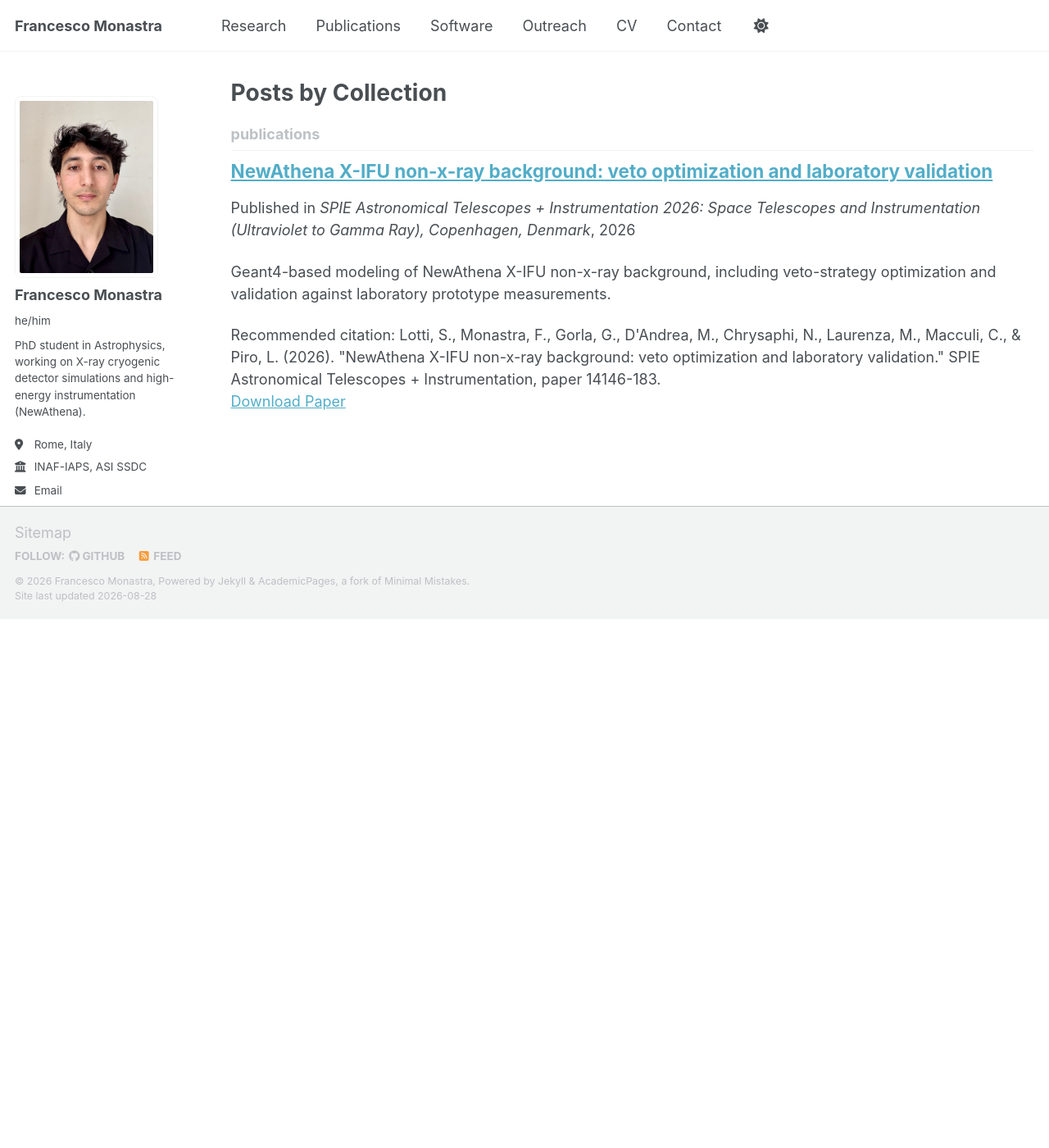
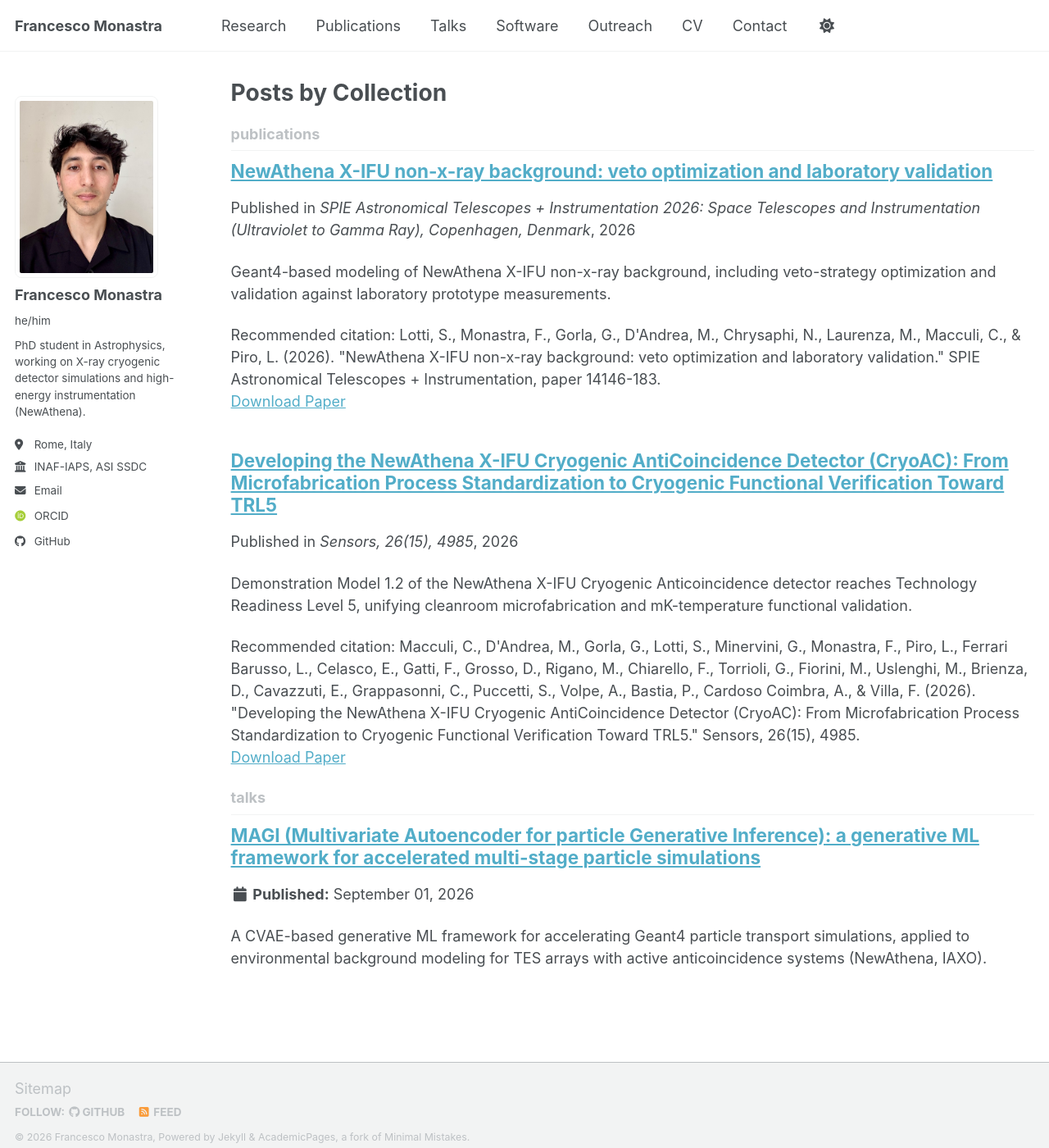
Before and after one commit to francescomonastra/francescomonastra.github.io, a Jekyll site: the page built from _pages/collection-archive.html, in a window 1280 px wide and 1400 px high. Shown: the whole window at 82% size. Built offline with Jekyll 4.4.1, drawn with Linux system fonts in a browser that asks for light colours; some web fonts are replaced; a script bundle is joined from its source files by our own code; library files that are not in the unit come from our copies.

Commit message:
Add latest Sensors publication, restore Talks section, update Research
Publications: add the CryoAC TRL5 journal article (Sensors 26(15), 4985)
found via ORCID/Crossref -- the most recent published work.

Research: expand the MAGI section (now named explicitly, retraining
status) and add a new HENABICS section on cross-instrument online
background estimation via simulation-based inference.

Talks: restore the collection/page/nav entry (previously removed as
unused) and add the ML4ASTRO3 Flash Talk on MAGI, with title, date, and
abstract pulled from the accepted contribution page.

Co-Authored-By: Claude Sonnet 5 <noreply@anthropic.com>

```diff
--- a/_config.yml
+++ b/_config.yml
@@ -223,6 +223,9 @@ collections:
   publications:
     output: true
     permalink: /:collection/:path/
+  talks:
+    output: true
+    permalink: /:collection/:path/
 
 
 # These settings control how pages and collections are included in the site
@@ -254,6 +257,14 @@ defaults:
       author_profile: true
       share: true
       comments: true
+  # _talks
+  - scope:
+      path: ""
+      type: talks
+    values:
+      layout: talk
+      author_profile: true
+      share: true
 
 
 # Sass/SCSS
--- a/_data/navigation.yml
+++ b/_data/navigation.yml
@@ -14,6 +14,9 @@ main:
   - title: "Publications"
     url: /publications/
 
+  - title: "Talks"
+    url: /talks/
+
   - title: "Software"
     url: /software/
 
--- a/_pages/research.md
+++ b/_pages/research.md
@@ -15,6 +15,10 @@ My research focuses on detector simulations and data-analysis methods for high-e
 - Machine-learning techniques for event classification and background suppression and for efficiency enhancement in Geant4 multi-stage simulations
 - Instrumentation for future space missions such as ATHENA and for low-background on Earth experiments such as IAXO
 
-## Generative modeling for fast background simulation
+## MAGI: generative modeling for fast background simulation
 
-I'm currently developing a Conditional Variational Autoencoder (CVAE) that learns the phase-space distribution — energy, position, and direction — of particles crossing a detector surface in Geant4 simulations, so that new, physically consistent events can be sampled directly instead of re-running full particle transport. The architecture uses per-variable output heads: a categorical head for the energy spectrum, and Gaussian and unit-circle-regularized heads for the radial and angular geometry, together with task-adaptive loss weighting to balance the different physical quantities during training. I'm applying this to accelerate cosmic-ray background modeling for the NewAthena X-IFU detector.
+I'm developing **MAGI** (Multivariate Autoencoder for particle Generative Inference), a Conditional Variational Autoencoder (CVAE) that learns the phase-space distribution — energy, position, and direction — of particles crossing a detector surface in Geant4 simulations, so that new, physically consistent events can be sampled directly instead of re-running full particle transport. The architecture uses per-variable output heads: a categorical head for the energy spectrum, and Gaussian and unit-circle-regularized heads for the radial and angular geometry, together with task-adaptive loss weighting to balance the different physical quantities during training. I'm applying this to accelerate cosmic-ray background modeling for the NewAthena X-IFU detector, and currently retraining it on an expanded cosmic-ray dataset following updates to the underlying Geant4 mass model.
+
+## HENABICS: online background estimation across missions
+
+I'm also working on **HENABICS**, aimed at cross-correlating data from different X-ray instruments and orbits to provide an online estimate of the particle background during an observation, rather than relying solely on post-hoc modeling. This builds on simulation-based inference methods — invertible neural networks and neural posterior estimation — following the work of [Barret & Dupourque](https://arxiv.org/abs/2401.06061), [Ardizzone](https://arxiv.org/abs/1808.04730), and [Backes](https://arxiv.org/abs/2212.08674). The current focus is on real background and radiation-environment data from XMM-Newton and eROSITA.
--- /dev/null
+++ b/_publications/2026-08-06-cryoac-trl5-sensors.md
@@ -0,0 +1,13 @@
+---
+title: "Developing the NewAthena X-IFU Cryogenic AntiCoincidence Detector (CryoAC): From Microfabrication Process Standardization to Cryogenic Functional Verification Toward TRL5"
+collection: publications
+category: manuscripts
+excerpt: 'Demonstration Model 1.2 of the NewAthena X-IFU Cryogenic Anticoincidence detector reaches Technology Readiness Level 5, unifying cleanroom microfabrication and mK-temperature functional validation.'
+date: 2026-08-06
+venue: 'Sensors, 26(15), 4985'
+paperurl: 'https://doi.org/10.3390/s26154985'
+citation: 'Macculi, C., D&apos;Andrea, M., Gorla, G., Lotti, S., Minervini, G., Monastra, F., Piro, L., Ferrari Barusso, L., Celasco, E., Gatti, F., Grosso, D., Rigano, M., Chiarello, F., Torrioli, G., Fiorini, M., Uslenghi, M., Brienza, D., Cavazzuti, E., Grappasonni, C., Puccetti, S., Volpe, A., Bastia, P., Cardoso Coimbra, A., &amp; Villa, F. (2026). "Developing the NewAthena X-IFU Cryogenic AntiCoincidence Detector (CryoAC): From Microfabrication Process Standardization to Cryogenic Functional Verification Toward TRL5." Sensors, 26(15), 4985.'
+---
+<a href='{{ page.paperurl }}'>View paper (DOI)</a>
+
+{{ page.excerpt }}
--- /dev/null
+++ b/_talks/2026-09-01-magi-ml4astro3.md
@@ -0,0 +1,20 @@
+---
+title: "MAGI (Multivariate Autoencoder for particle Generative Inference): a generative ML framework for accelerated multi-stage particle simulations"
+collection: talks
+type: "Flash Talk"
+talk_type: "Flash Talk"
+venue: "ML4ASTRO3 -- International Conference on Machine Learning for Astrophysics"
+date: 2026-09-01
+location: "Valletta, Malta"
+excerpt: 'A CVAE-based generative ML framework for accelerating Geant4 particle transport simulations, applied to environmental background modeling for TES arrays with active anticoincidence systems (NewAthena, IAXO).'
+---
+
+Detailed particle transport simulations, particularly through the Geant4 toolkit, are essential for evaluating instrumental particle backgrounds that ultimately limit detector sensitivity and drive the design and optimization of low-background instrumentation in high-energy astrophysics and particle physics. By propagating incident particle fluxes through detailed mass models and simulating their interactions up to detector response, Geant4 provides a physically accurate but often computationally prohibitive framework, especially when rare-event backgrounds and complex detector configurations must be explored over large parameter spaces.
+
+We present the development of a machine-learning framework based on Conditional Variational Autoencoders (CVAEs) aimed at accelerating Monte Carlo particle transport simulations while preserving the multi-dimensional statistical properties of the original particle distributions. The method is designed to learn correlated features emerging from particle interactions with complex geometries and to generate statistically faithful synthetic event samples, conditioned on relevant physical parameters, to enhance simulation efficiency.
+
+The framework is currently being applied to simulations of environmental background in prototype Transition-Edge Sensor arrays with active anticoincidence systems, motivated by ultra-low-background studies for high-energy space missions and dark matter experiments such as NewAthena and IAXO, respectively. In parallel, its adaptability to other computationally demanding cases is being investigated, particularly for space-based high-energy observatories and cosmic-ray experiments.
+
+Particular emphasis is placed on assessing generative fidelity through distribution-level comparisons and on estimating the achievable reduction in computational cost relative to full Geant4 simulations. This work explores generative machine learning as a flexible fast-simulation approach for complex background modeling, especially in data-scarce regimes and multiscale simulations. The approach opens potential applications for detector optimization, large-scale Monte Carlo production, and rapid exploration of low-background instrument configurations across a broad range of astroparticle and space instrumentation studies.
+
+Slides and materials will be added after the conference.
```
Also changed, not shown: _pages/talks.html (added, +10 -0 lines).
